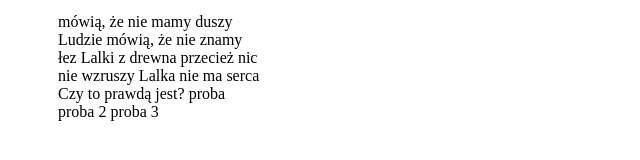
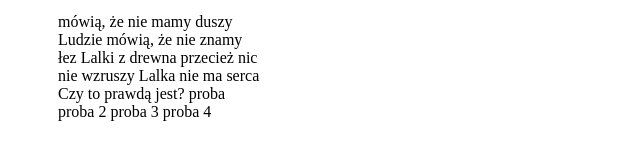
Before and after one commit to zpodbielski/nauka-gita, a plain HTML site: page index.html in a window 1280 px wide. Shown: the part 280-440 px from the top of the page, 0-640 px from the left. Drawn offline with Linux system fonts and the light colour scheme.

Commit message:
Update index.html

```diff
--- a/index.html
+++ b/index.html
@@ -32,6 +32,7 @@
             proba
             proba 2
             proba 3
+            proba 4
         </p>
 </body>
 
```
